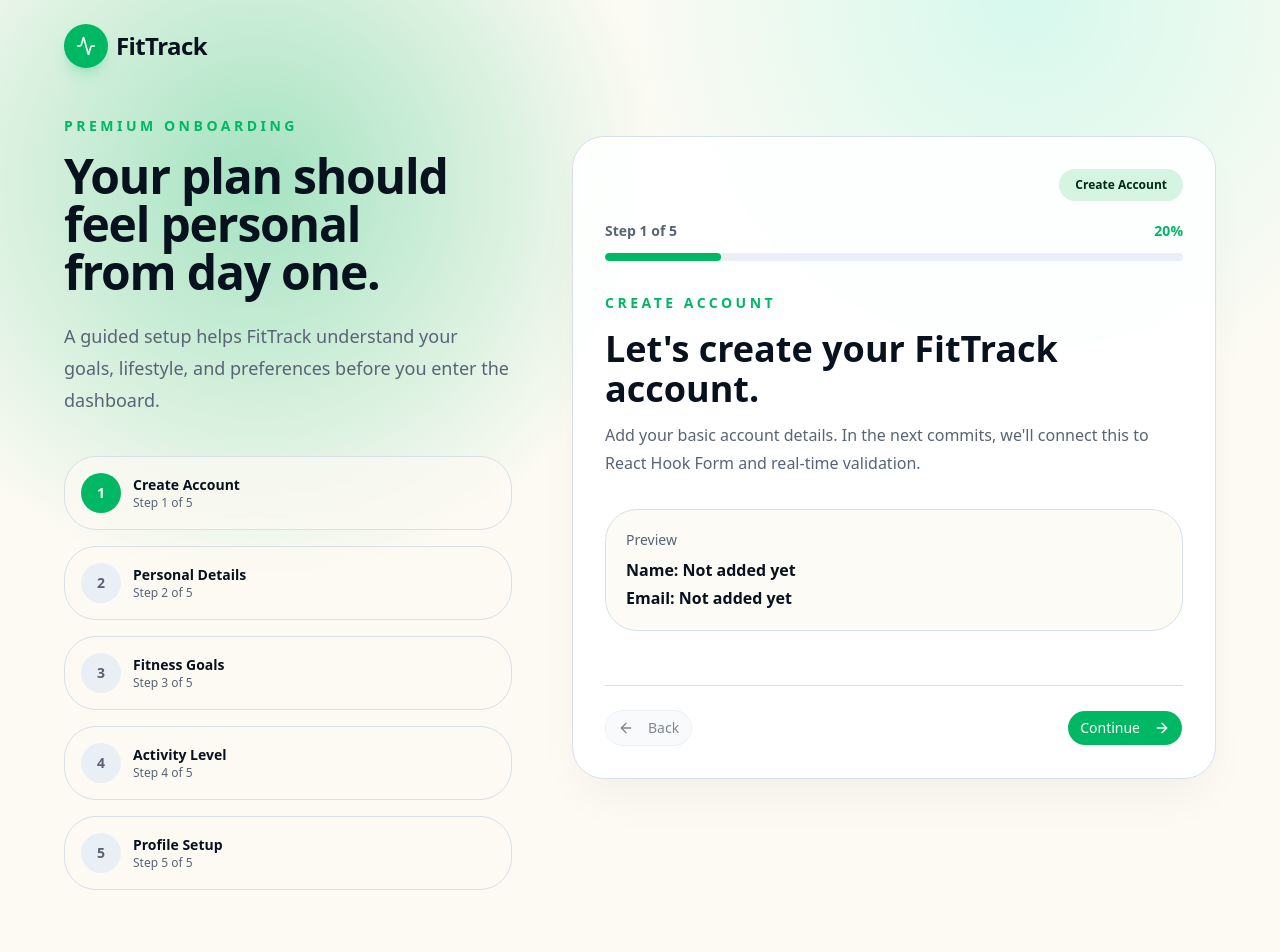
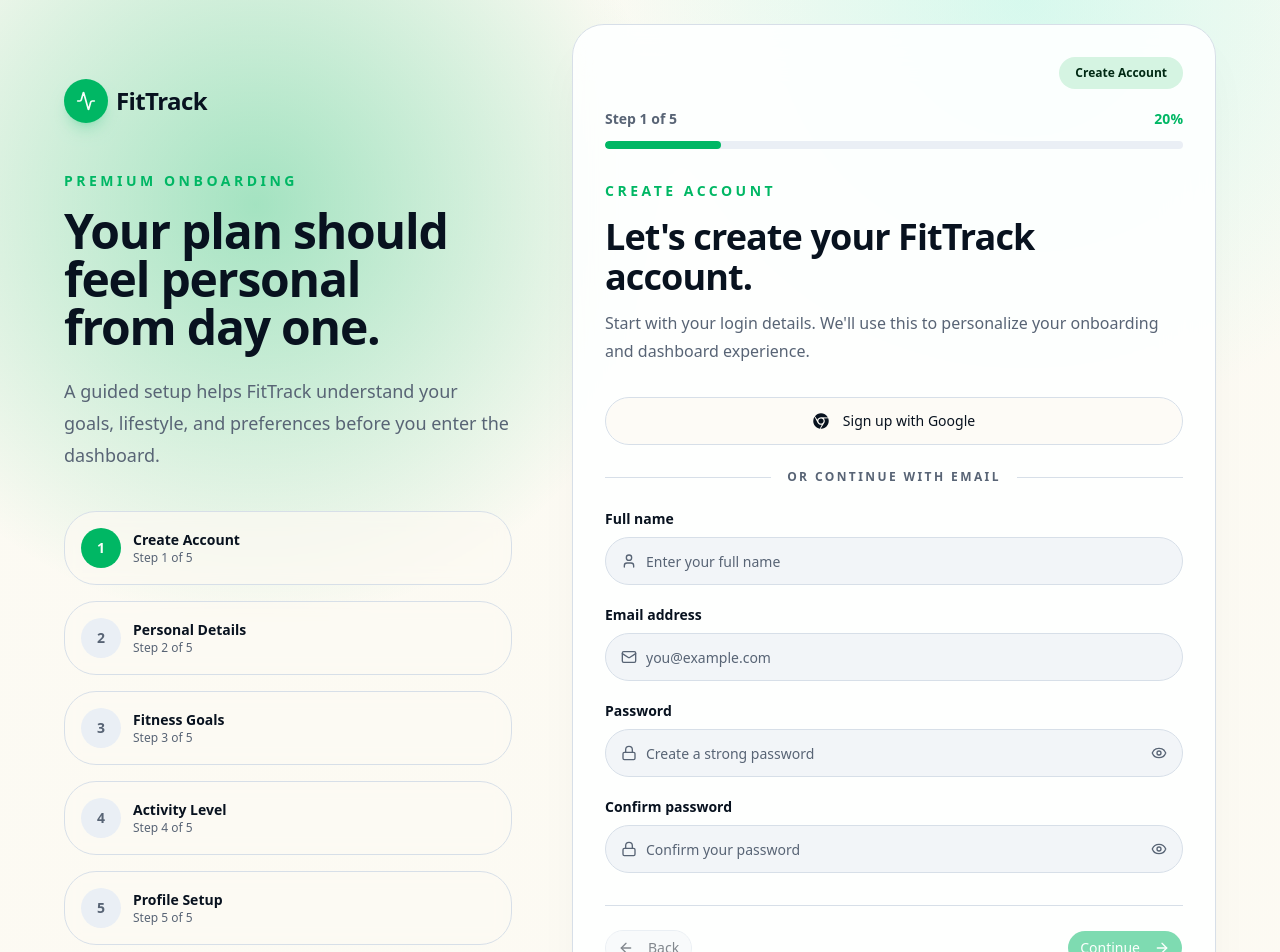
Before and after one commit to vasantharatnam/fittrack, a Next.js app in the folder fittrack/: page /signup in a window 1280 px wide. Shown: the top 952 px of the page. Before the commit the page ends 914 px from the top, so only its background shows below. Built offline with nearby package versions, Linux system fonts and the light colour scheme.

Commit message:
feat: add account creation step with validation

```diff
--- a/fittrack/src/features/auth/components/SignupFlow.tsx
+++ b/fittrack/src/features/auth/components/SignupFlow.tsx
@@ -1,14 +1,14 @@
-"use client"
+"use client";
 
-import Link from "next/link"
-import { AnimatePresence, motion } from "framer-motion"
-import { Activity , ArrowLeft , ArrowRight,  CheckCircle2} from "lucide-react";
-import { useMemo , useState} from 'react';
-import { Button } from "@/components/ui/button"
+import Link from "next/link";
+import { AnimatePresence, motion } from "framer-motion";
+import { Activity, ArrowLeft, ArrowRight, CheckCircle2 } from "lucide-react";
+import { useCallback, useMemo, useState } from "react";
+import { Button } from "@/components/ui/button";
 import { StepIndicator } from "@/components/shared/StepIndicator";
 import { ROUTES } from "@/lib/constants";
 import { ActivityLevelStep } from "../steps/ActivityLevelStep";
-import CreateAccountStep from '../steps/CreateAccountStep';
+import CreateAccountStep from "../steps/CreateAccountStep";
 import { FitnessGoalsStep } from "../steps/FitnessGoalsStep";
 import { PersonalDetailsStep } from "../steps/PersonalDetailsStep";
 import ProfileSetupStep from "../steps/ProfileSetupStep";
@@ -24,31 +24,100 @@ const stepTitles: Record<SignupStep, string> = {
   2: "Personal Details",
   3: "Fitness Goals",
   4: "Activity Level",
-    5: "Profile Setup"
+  5: "Profile Setup",
 };
 
+export default function SignupFlow() {
+  const [currentStep, setCurrentStep] = useState<SignupStep>(1);
+  const [formData, setFormData] = useState<SignupFormData>(
+    defaultSignupFormData,
+  );
 
-export default function SignupFlow(){
+  const [stepValidity, setStepValidity] = useState<Record<SignupStep, boolean>>(
+    {
+      1: false,
+      2: true,
+      3: true,
+      4: true,
+      5: true,
+    },
+  );
 
-    const [currentStep , setCurrentStep] = useState<SignupStep>(1);
-    const [formData , setFormData ] = useState<SignupFormData>(defaultSignupFormData);
-
-    const [isCompleted , setIsCompleted] =  useState(false);
+  const [isCompleted, setIsCompleted] = useState(false);
 
   const canGoBack = currentStep > 1;
 
-    const  currentStepTitle = useMemo( ()=> stepTitles[currentStep] , [currentStep]);
+  const currentStepTitle = useMemo(
+    () => stepTitles[currentStep],
+    [currentStep],
+  );
 
-    function goBack(){
-         if(!canGoBack){
+  const handleCreateAccountChange = useCallback(
+  (
+    values: {
+      fullName: string;
+      email: string;
+      password: string;
+      confirmPassword: string;
+    },
+    isValid: boolean
+  ) => {
+    setFormData((previousData) => {
+      const isSame =
+        previousData.fullName === values.fullName &&
+        previousData.email === values.email &&
+        previousData.password === values.password &&
+        previousData.confirmPassword === values.confirmPassword;
+
+      if (isSame) {
+        return previousData;
+      }
+
+      return {
+        ...previousData,
+        ...values,
+      };
+    });
+
+    setStepValidity((previousValidity) => {
+      if (previousValidity[1] === isValid) {
+        return previousValidity;
+      }
+
+      return {
+        ...previousValidity,
+        1: isValid,
+      };
+    });
+  },
+  []
+);
+
+  function goBack() {
+    if (!canGoBack) {
       return;
     }
-         setCurrentStep((previousStep) => (previousStep-1) as SignupStep)
+    setCurrentStep((previousStep) => (previousStep - 1) as SignupStep);
   }
 
-    function goNext(){
-        if(currentStep === TOTAL_STEPS){
+  async function goNext() {
+    if (!stepValidity[currentStep]) return;
+
+    if (currentStep === TOTAL_STEPS) {
       localStorage.setItem("fittrack-profile", JSON.stringify(formData));
+
+      try {
+        await fetch("/api/auth/signup", {
+          method: "POST",
+          headers: {
+            "Content-Type": "application/json",
+          },
+          body: JSON.stringify(formData),
+        });
+      } catch {
+        // LocalStorage is the fallback for this assignment.
+      }
+
       setIsCompleted(true);
       return;
     }
@@ -56,9 +125,9 @@ export default function SignupFlow(){
     setCurrentStep((previousStep) => (previousStep + 1) as SignupStep);
   }
 
-    function skipStep(){
-        if(currentStep === 4 || currentStep === 5){
-            goNext()
+  function skipStep() {
+    if (currentStep === 4 || currentStep === 5) {
+      goNext();
     }
   }
 
@@ -67,8 +136,13 @@ export default function SignupFlow(){
       case 1:
         return (
          <CreateAccountStep
-            fullName={formData.fullName}
-            email={formData.email}
+          values={{
+           fullName: formData.fullName,
+           email: formData.email,
+           password: formData.password,
+           confirmPassword: formData.confirmPassword,
+          }}
+    onChange={handleCreateAccountChange}
   />
         );
 
@@ -215,7 +289,7 @@ export default function SignupFlow(){
                 </button>
               )}
 
-              <Button type="button" onClick={goNext} className="rounded-full">
+              <Button type="button" onClick={goNext} disabled={!stepValidity[currentStep]} className="rounded-full">
                 {currentStep === TOTAL_STEPS ? "Complete setup" : "Continue"}
                 <ArrowRight className="ml-2 size-4" />
               </Button>
@@ -234,7 +308,7 @@ function OnboardingSuccess() {
         initial={{ opacity: 0, scale: 0.94, y: 20 }}
         animate={{ opacity: 1, scale: 1, y: 0 }}
         transition={{ duration: 0.45, ease: "easeOut" }}
-        className="w-full max-w-xl rounded-[2rem] border bg-card/90 p-8 text-center shadow-2xl shadow-black/5 backdrop-blur-xl"
+        className="w-full max-w-xl rounded-4xl border bg-card/90 p-8 text-center shadow-2xl shadow-black/5 backdrop-blur-xl"
       >
         <div className="mx-auto flex size-16 items-center justify-center rounded-3xl bg-primary text-primary-foreground">
           <CheckCircle2 className="size-8" />
@@ -245,8 +319,8 @@ function OnboardingSuccess() {
         </h1>
 
         <p className="mt-4 leading-7 text-muted-foreground">
-          Your profile has been created. You&apos;re ready to explore your fitness
-          dashboard.
+          Your profile has been created. You&apos;re ready to explore your
+          fitness dashboard.
         </p>
 
         <Button asChild className="mt-8 rounded-full">
--- /dev/null
+++ b/fittrack/src/features/auth/schemas.ts
@@ -0,0 +1,29 @@
+import { z } from "zod";
+
+export const createAccountSchema = z
+  .object({
+    fullName: z
+      .string()
+      .trim()
+      .min(2, "Full name must be at least 2 characters"),
+
+    email: z
+      .string()
+      .trim()
+      .email("Please enter a valid email address"),
+
+    password: z
+      .string()
+      .min(8, "Password must be at least 8 characters")
+      .regex(/[A-Z]/, "Password must contain at least one uppercase letter")
+      .regex(/[a-z]/, "Password must contain at least one lowercase letter")
+      .regex(/[0-9]/, "Password must contain at least one number"),
+
+    confirmPassword: z.string().min(1, "Please confirm your password"),
+  })
+  .refine((data) => data.password === data.confirmPassword, {
+    message: "Passwords do not match",
+    path: ["confirmPassword"],
+  });
+
+export type CreateAccountFormValues = z.infer<typeof createAccountSchema>;
--- a/fittrack/src/features/auth/steps/CreateAccountStep.tsx
+++ b/fittrack/src/features/auth/steps/CreateAccountStep.tsx
@@ -1,31 +1,241 @@
+"use client";
+
+import { zodResolver } from "@hookform/resolvers/zod";
+import { Eye, EyeOff, Lock, Mail, User } from "lucide-react";
+import { FaChrome } from "react-icons/fa";
+import { useEffect, useState } from "react";
+import { useForm } from "react-hook-form";
+import { Button } from "@/components/ui/button";
+import { Input } from "@/components/ui/input";
+
+import {
+  createAccountSchema,
+  type CreateAccountFormValues,
+} from "@/features/auth/schemas";
+
+import { getPasswordStrength } from "@/features/auth/utils";
+import { cn } from "@/lib/utils";
 
 type CreateAccountStepProps = {
+  values: {
     fullName: string;
     email: string;
-}
+    password: string;
+    confirmPassword: string;
+  };
+  onChange: (values: CreateAccountFormValues, isValid: boolean) => void;
+};
 
-export default function CreateAccountStep({fullName , email}: CreateAccountStepProps){
+export default function CreateAccountStep({
+  values,
+  onChange,
+}: CreateAccountStepProps) {
+  const [showPassword, setShowPassword] = useState(false);
+  const [showConfirmPassword, setShowConfirmPassword] = useState(false);
+
+  const {
+    register,
+    watch,
+    formState: { errors, isValid },
+  } = useForm<CreateAccountFormValues>({
+    resolver: zodResolver(createAccountSchema),
+    mode: "onChange",
+    defaultValues: values,
+  });
+
+  const fullName = watch("fullName");
+  const email = watch("email");
+  const password = watch("password");
+  const confirmPassword = watch("confirmPassword");
+
+  const passwordStrength = getPasswordStrength(password || "");
+
+  useEffect(() => {
+    onChange(
+      {
+        fullName,
+        email,
+        password,
+        confirmPassword,
+      },
+      isValid,
+    );
+  }, [fullName, email, password, confirmPassword, isValid, onChange]);
   return (
     <div>
       <p className="text-sm font-bold uppercase tracking-[0.25em] text-primary">
         Create Account
       </p>
 
-        <h1 className="mt-4 text-3xl font-black tracking-light sm:text-4xl">
+      <h1 className="mt-4 text-3xl font-black tracking-tight sm:text-4xl">
         Let&apos;s create your FitTrack account.
       </h1>
 
       <p className="mt-3 leading-7 text-muted-foreground">
-           Add your basic account details. In the next commits, we&apos;ll connect
-            this to React Hook Form and real-time validation.
+        Start with your login details. We&apos;ll use this to personalize your
+        onboarding and dashboard experience.
       </p>
 
-           <div className="mt-8 rounded-3xl border bg-background/70 p-5">
-             <p className="text-sm text-muted-foreground">Preview</p>
-             <p className="mt-2 font-bold">Name: {fullName || "Not added yet"}</p>
-             <p className="mt-1 font-bold">Email: {email || "Not added yet"}</p>
+      <Button
+        type="button"
+        variant="outline"
+        className="mt-8 h-12 w-full rounded-2xl bg-background/70"
+      >
+        <FaChrome className="mr-2 size-4" />
+        Sign up with Google
+      </Button>
+
+      <div className="my-6 flex items-center gap-4">
+        <div className="h-px flex-1 bg-border" />
+        <p className="text-xs font-bold uppercase tracking-[0.2em] text-muted-foreground">
+          or continue with email
+        </p>
+        <div className="h-px flex-1 bg-border" />
       </div>
 
+      <div className="grid gap-5">
+        <FormField
+          label="Full name"
+          error={errors.fullName?.message}
+          icon={<User className="size-4" />}
+        >
+          <Input
+            {...register("fullName")}
+            placeholder="Enter your full name"
+            autoComplete="name"
+            className="h-12 rounded-2xl pl-10"
+          />
+        </FormField>
+
+        <FormField
+          label="Email address"
+          error={errors.email?.message}
+          icon={<Mail className="size-4" />}
+        >
+          <Input
+            {...register("email")}
+            type="email"
+            placeholder="you@example.com"
+            autoComplete="email"
+            className="h-12 rounded-2xl pl-10"
+          />
+        </FormField>
+
+        <FormField
+          label="Password"
+          error={errors.password?.message}
+          icon={<Lock className="size-4" />}
+        >
+          <div className="relative">
+            <Input
+              {...register("password")}
+              type={showPassword ? "text" : "password"}
+              placeholder="Create a strong password"
+              autoComplete="new-password"
+              className="h-12 rounded-2xl pl-10 pr-12"
+            />
+
+            <button
+              type="button"
+              onClick={() => setShowPassword((value) => !value)}
+              aria-label={showPassword ? "Hide password" : "Show password"}
+              className="absolute right-4 top-1/2 -translate-y-1/2 text-muted-foreground transition-colors hover:text-foreground"
+            >
+              {showPassword ? (
+                <EyeOff className="size-4" />
+              ) : (
+                <Eye className="size-4" />
+              )}
+            </button>
           </div>
-    )
+
+          {password ? (
+            <div className="mt-3">
+              <div className="mb-2 flex items-center justify-between">
+                <p className="text-xs font-medium text-muted-foreground">
+                  Password strength
+                </p>
+                <p className="text-xs font-bold text-foreground">
+                  {passwordStrength.label}
+                </p>
+              </div>
+
+              <div className="h-2 overflow-hidden rounded-full bg-muted">
+                <div
+                  className={cn(
+                    "h-full rounded-full transition-all duration-300",
+                    passwordStrength.barClassName,
+                  )}
+                  style={{ width: passwordStrength.width }}
+                />
+              </div>
+            </div>
+          ) : null}
+        </FormField>
+
+        <FormField
+          label="Confirm password"
+          error={errors.confirmPassword?.message}
+          icon={<Lock className="size-4" />}
+        >
+          <div className="relative">
+            <Input
+              {...register("confirmPassword")}
+              type={showConfirmPassword ? "text" : "password"}
+              placeholder="Confirm your password"
+              autoComplete="new-password"
+              className="h-12 rounded-2xl pl-10 pr-12"
+            />
+
+            <button
+              type="button"
+              onClick={() => setShowConfirmPassword((value) => !value)}
+              aria-label={
+                showConfirmPassword
+                  ? "Hide confirm password"
+                  : "Show confirm password"
               }
+              className="absolute right-4 top-1/2 -translate-y-1/2 text-muted-foreground transition-colors hover:text-foreground"
+            >
+              {showConfirmPassword ? (
+                <EyeOff className="size-4" />
+              ) : (
+                <Eye className="size-4" />
+              )}
+            </button>
+          </div>
+        </FormField>
+      </div>
+    </div>
+  );
+}
+
+function FormField({
+  label,
+  error,
+  icon,
+  children,
+}: {
+  label: string;
+  error?: string;
+  icon: React.ReactNode;
+  children: React.ReactNode;
+}) {
+  return (
+    <div>
+      <label className="mb-2 block text-sm font-bold">{label}</label>
+
+      <div className="relative">
+        <div className="pointer-events-none absolute left-4 top-6 z-10 -translate-y-1/2 text-muted-foreground">
+          {icon}
+        </div>
+
+        {children}
+      </div>
+
+      {error ? (
+        <p className="mt-2 text-sm font-medium text-destructive">{error}</p>
+      ) : null}
+    </div>
+  );
+}
--- /dev/null
+++ b/fittrack/src/features/auth/utils.ts
@@ -0,0 +1,34 @@
+export function getPasswordStrength(password: string) {
+  let score = 0;
+
+  if (password.length >= 8) score += 1;
+  if (/[A-Z]/.test(password)) score += 1;
+  if (/[a-z]/.test(password)) score += 1;
+  if (/[0-9]/.test(password)) score += 1;
+  if (/[^A-Za-z0-9]/.test(password)) score += 1;
+
+  if (score <= 1) {
+    return {
+      score,
+      label: "Weak",
+      barClassName: "bg-destructive",
+      width: "25%",
+    };
+  }
+
+  if (score <= 3) {
+    return {
+      score,
+      label: "Good",
+      barClassName: "bg-yellow-500",
+      width: "60%",
+    };
+  }
+
+  return {
+    score,
+    label: "Strong",
+    barClassName: "bg-primary",
+    width: "100%",
+  };
+}
```
Lines whose indentation alone changed are shown as unchanged.
